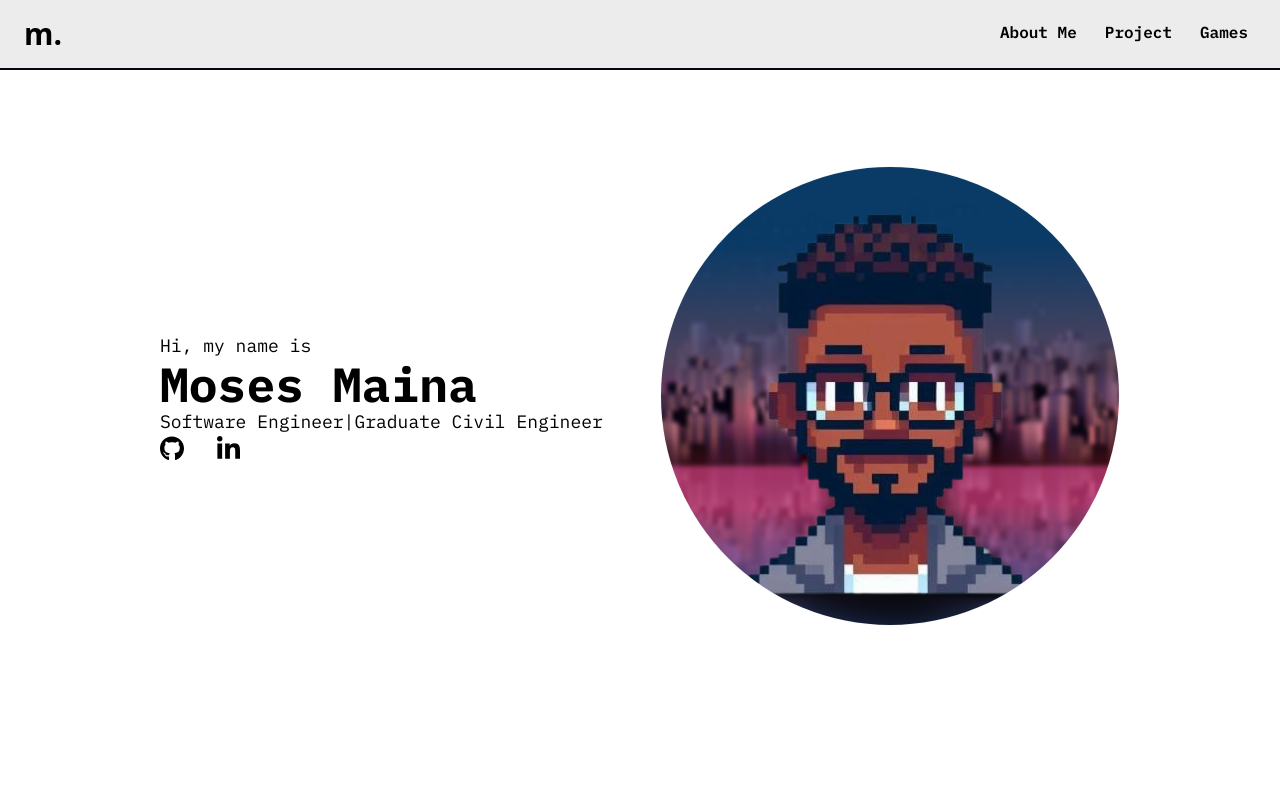
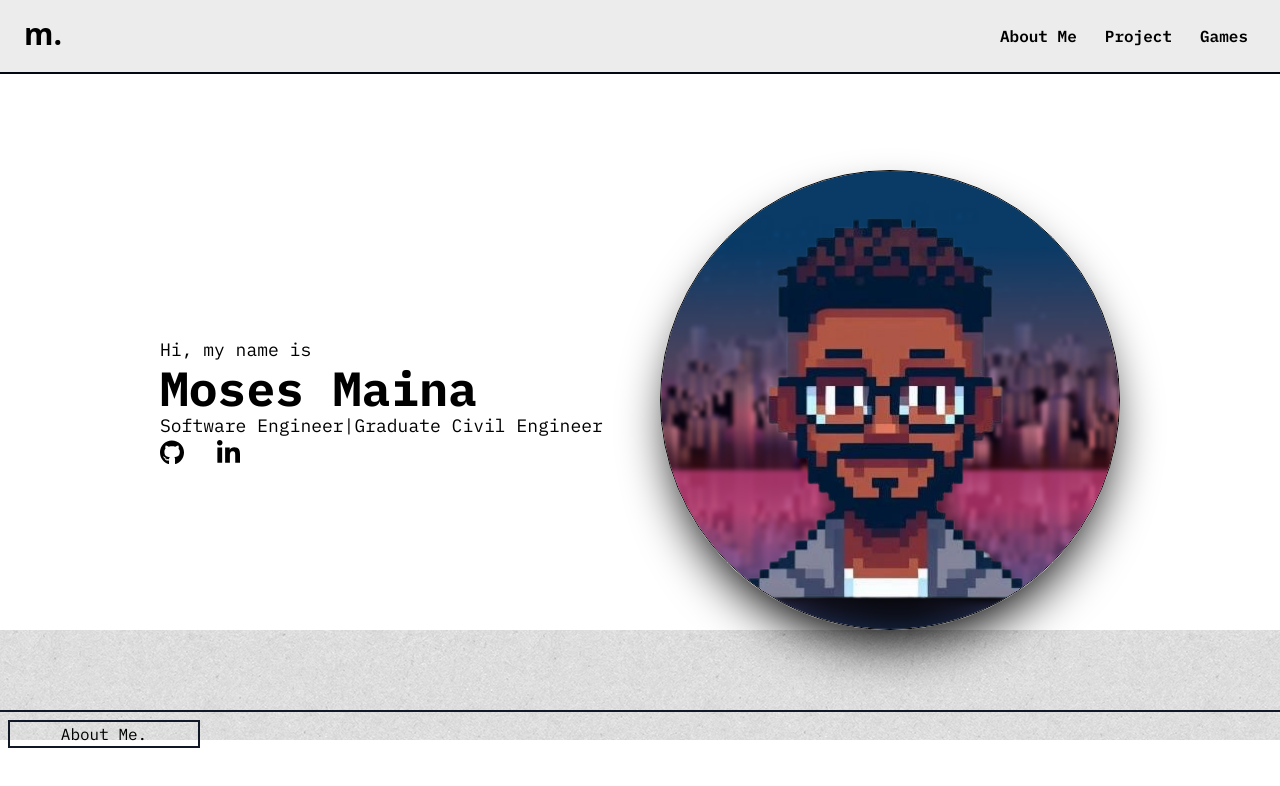
Before and after one commit to Moses-Maina-ctrl/moses-maina-portfolio, a website: page index.html in a window 1280 px wide. Drawn offline with Linux system fonts and the light colour scheme; files whose address does not match are found by name; a web font is replaced by a local one.

Commit message:
About me

```diff
--- a/index.html
+++ b/index.html
@@ -19,9 +19,9 @@
       </div>
       <div>
         <ol class="hidden md:flex space-x-3 font-semibold">
-          <li class="py-5 px-2 hover:text-teal-50 hover:bg-gray-900 ">About Me</li>
-          <li class="py-5 px-2 hover:text-teal-50 hover:bg-gray-900 ">Project</li>
-          <li class="py-5 px-2 hover:text-teal-50 hover:bg-gray-900 ">Games</li>
+          <li class="py-6 px-2 hover:text-teal-50 hover:bg-gray-900 ">About Me</li>
+          <li class="py-6 px-2 hover:text-teal-50 hover:bg-gray-900 ">Project</li>
+          <li class="py-6 px-2 hover:text-teal-50 hover:bg-gray-900 ">Games</li>
         </ol>
       </div>
      <div id="menu" class="space-y-1 py-5 md:hidden">
@@ -38,10 +38,10 @@
      </div>
     <div  class="w-full bg-texturedPaper">
     <!-- Hero Section -->
-      <section>
+      <section class="border-b-2 border-gray-900">
       <div class="bg-white pt-24" >
           <div class="mx-auto w-3/4">
-            <div class="grid grid-cols-1 1 md:grid-cols-2 auto-cols-fr items-center gap-10">
+            <div class="mb-20 grid grid-cols-1 1 md:grid-cols-2 auto-cols-fr items-center gap-10">
           <div >
             <p class="text-lg">Hi, my name is </p>
               <h1 class="text-5xl font-black">
@@ -64,13 +64,16 @@
 
             </div>
           </div>
-          <div>
-            <img class="rounded-full border border-gray-50" src="./assets/avatarbgb.png"/>
+          <div class="">
+            <img class="rounded-full border border-black shadow-2xl shadow-black " src="./assets/avatarbgb.png"/>
           </div>
           </div>
         </div>
       </div>
       </section>
+      <div class="relative z-10 border-2 border-gray-900 w-48 text-center left-2 top-2">
+        <p>About Me.</p>
+      </div>
       <section>
         <!-- About Me -->
 
```
Also changed, not shown: css/style.css.
